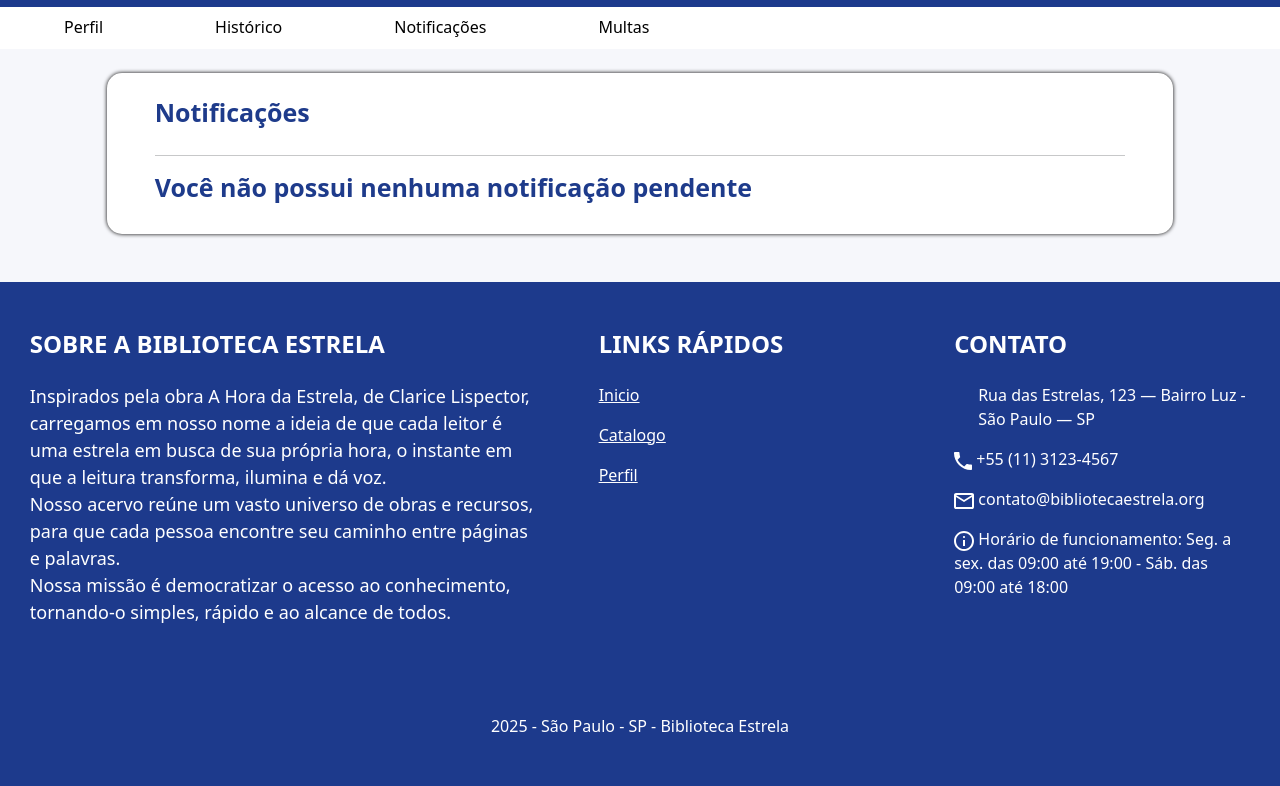
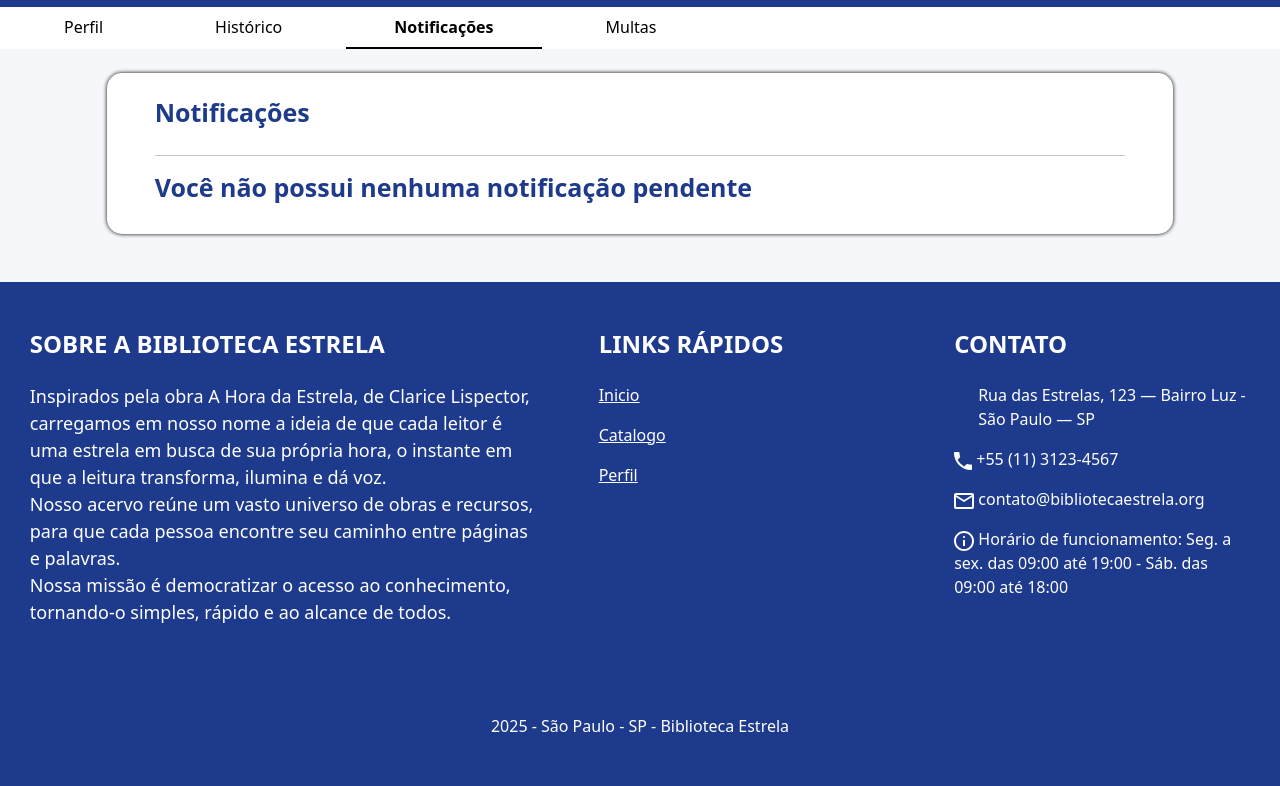
Before and after one commit to SENAI-Morvan-Figueiredo/Os-3-mosqueteiros---Biblioteca, a Django app: page /user/notificacoes/ in a window 1280 px wide. Shown: the part 309-1095 px from the top of the page. Run offline with Django 5.2, Linux system fonts and the light colour scheme; the visitor is signed in with stand-in values (Sample User, id 1); data that the repository does not hold is empty.

Commit message:
correção front-end para o arquivo subheader-perfil.

```diff
--- a/BibliotecaEstrela/BibliotecaEstrela/templates/partials/sub-header-perfil.html
+++ b/BibliotecaEstrela/BibliotecaEstrela/templates/partials/sub-header-perfil.html
@@ -1,12 +1,31 @@
 {% if '/user/' in request.path and request.path != '/user/cadastro/' and request.path != '/user/login/' and request.path != '/user/completar_cadastro/' %}
-    <div class="container-fluid px-3 mb-4" style="background-color: #fff;">
-        <nav class="nav nav-underline gap-3">
-            <a href="{% url 'tela_perfil' %}" class="nav-link px-2 px-md-4 px-lg-5 responsividade_sub-header" style="color: black;" >Perfil</a>
-            <a href="{% url 'historico_perfil' %}" class="nav-link px-2 px-md-4 px-lg-5 responsividade_sub-header" style="color: black;"  style="color: black;">Histórico</a>
-            <a href="{% url 'notificacoes_perfil' %}" class="nav-link px-2 px-md-4 px-lg-5 responsividade_sub-header" style="color: black;"  style="color: black;">Notificações</a>
-            <a href="{% url 'multas' %}" class="nav-link px-2 px-md-4 px-lg-5 responsividade_sub-header" style="color: black;"  style="color: black;">Multas</a>
-        </nav>
-    </div>
+<div class="container-fluid px-3 mb-4" style="background-color: #fff;">
+    <nav class="nav nav-underline gap-3">
+        <a href="{% url 'tela_perfil' %}"
+           class="cor_subheader nav-link px-2 px-md-4 px-lg-5 responsividade_sub-header {% if request.resolver_match.url_name == 'tela_perfil' %}active{% endif %}">
+            Perfil
+        </a>
 
+        <a href="{% url 'historico_perfil' %}"
+           class="cor_subheader nav-link px-2 px-md-4 px-lg-5 responsividade_sub-header {% if request.resolver_match.url_name == 'historico_perfil' %}active{% endif %}">
+            Histórico
+        </a>
 
+        <a href="{% url 'notificacoes_perfil' %}"
+           class="cor_subheader nav-link px-2 px-md-4 px-lg-5 responsividade_sub-header {% if request.resolver_match.url_name == 'notificacoes_perfil' %}active{% endif %}">
+            Notificações
+        </a>
+
+        <a href="{% url 'multas' %}"
+           class="cor_subheader nav-link px-2 px-md-4 px-lg-5 responsividade_sub-header {% if request.resolver_match.url_name == 'multas' %}active{% endif %}">
+            Multas
+        </a>
+    </nav>
+</div>
+
+<style>
+    .cor_subheader {
+        color: black !important;
+    }
+</style>
 {% endif %}
```
